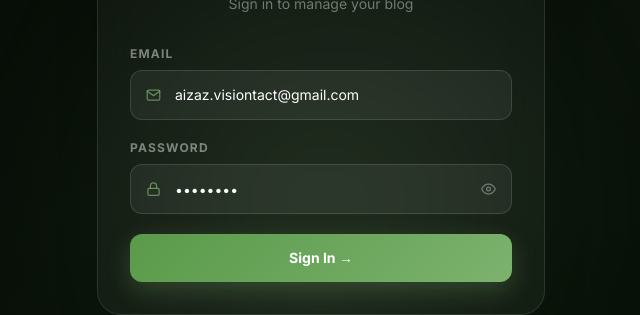
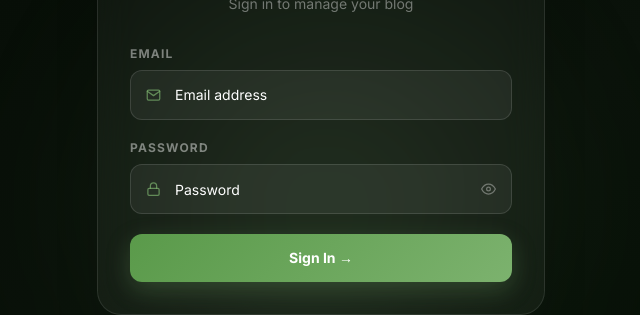
Before and after one commit to aizazali118/Aizaz-Ali, a React (Vite) app: page /admin in a window 1280 px wide. Shown: the part 298-613 px from the top of the page, without its empty margins (319-959 px from the left). Built offline with nearby package versions, Linux system fonts and the light colour scheme.

Commit message:
changes done

```diff
--- a/src/pages/admin/AdminLogin.jsx
+++ b/src/pages/admin/AdminLogin.jsx
@@ -80,7 +80,7 @@ export default function AdminLogin() {
                   value={email}
                   onChange={e => setEmail(e.target.value)}
                   required
-                  placeholder="aizaz.visiontact@gmail.com"
+                  placeholder="Email address"
                   autoComplete="email"
                   style={{
                     width: '100%',
@@ -117,7 +117,7 @@ export default function AdminLogin() {
                   value={password}
                   onChange={e => setPassword(e.target.value)}
                   required
-                  placeholder="••••••••"
+                  placeholder="Password"
                   autoComplete="current-password"
                   style={{
                     width: '100%',
@@ -164,7 +164,7 @@ export default function AdminLogin() {
         </p>
       </div>
 
-      {/* Autofill color fix */}
+      {/* Autofill + placeholder color fix */}
       <style>{`
         input:-webkit-autofill,
         input:-webkit-autofill:hover,
@@ -173,6 +173,11 @@ export default function AdminLogin() {
           -webkit-text-fill-color: #ffffff !important;
           caret-color: #ffffff;
         }
+        #email::placeholder,
+        #password::placeholder {
+          color: rgba(255,255,255,0.3) !important;
+          opacity: 1;
+        }
       `}</style>
     </div>
   );
```
Also changed, not shown: 1 other file (tests, documents, lock files or other folders).
